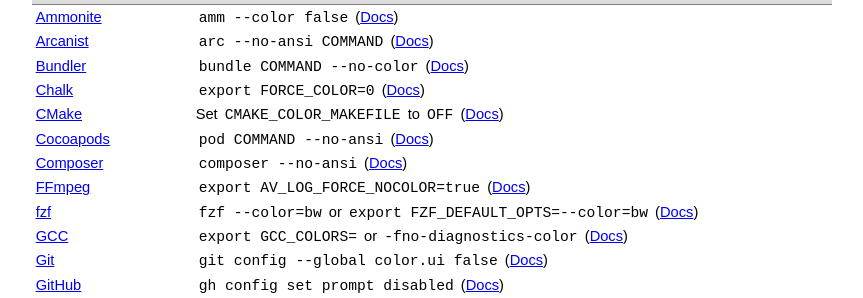
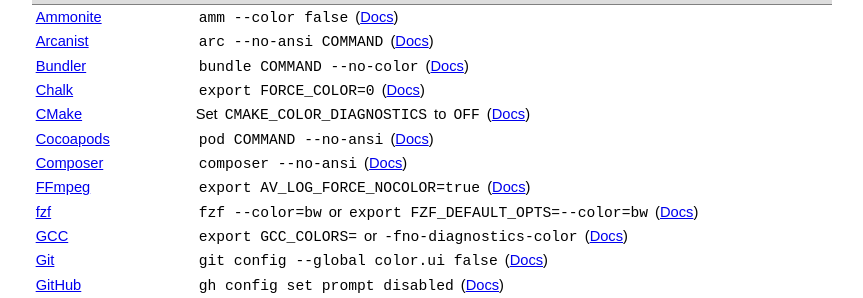
Before and after one commit to jcs/no_color, a Jekyll site: the page built from index.md, in a window 1280 px wide and 900 px high, scrolled down 6248 px. Shown: the part 194-492 px from the top of the window, without its empty margins (208-1071 px from the left). Built offline with Jekyll 4.4.1, drawn with Linux system fonts in a browser that asks for light colours; our own code applies the rules of GitHub Pages for plain Markdown files.

Commit message:
CMake have a more overarching variable now (#290)

```diff
--- a/index.md
+++ b/index.md
@@ -316,7 +316,7 @@ color by default via `NO_COLOR`.
 | [Arcanist](https://github.com/phacility/arcanist) | `arc --no-ansi COMMAND` ([Docs](http://manpages.ubuntu.com/manpages/xenial/man1/arc.1.html)) |
 | [Bundler](https://bundler.io/) | `bundle COMMAND --no-color` ([Docs](https://bundler.io/v1.15/man/bundle.1.html)) |
 | [Chalk](https://github.com/chalk/chalk) | `export FORCE_COLOR=0` ([Docs](https://github.com/chalk/chalk#supportscolor)) |
-| [CMake](https://cmake.org/) | Set `CMAKE_COLOR_MAKEFILE` to `OFF` ([Docs](https://cmake.org/cmake/help/latest/variable/CMAKE_COLOR_MAKEFILE.html)) |
+| [CMake](https://cmake.org/) | Set `CMAKE_COLOR_DIAGNOSTICS` to `OFF` ([Docs](https://cmake.org/cmake/help/latest/variable/CMAKE_COLOR_DIAGNOSTICS.html)) |
 | [Cocoapods](https://cocoapods.org/) | `pod COMMAND --no-ansi` ([Docs](https://guides.cocoapods.org/terminal/commands.html#pod_install)) |
 | [Composer](https://getcomposer.org/) | `composer --no-ansi` ([Docs](https://getcomposer.org/doc/03-cli.md#global-options)) |
 | [FFmpeg](https://ffmpeg.org/) | `export AV_LOG_FORCE_NOCOLOR=true` ([Docs](https://ffmpeg.org/ffmpeg.html#toc-Generic-options)) |
```
